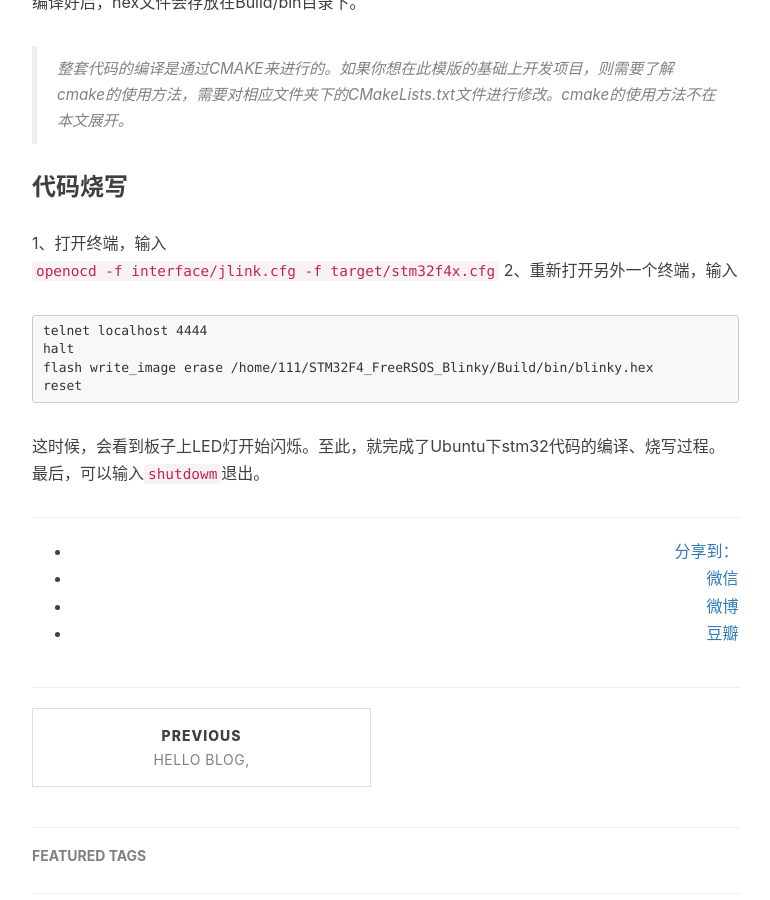
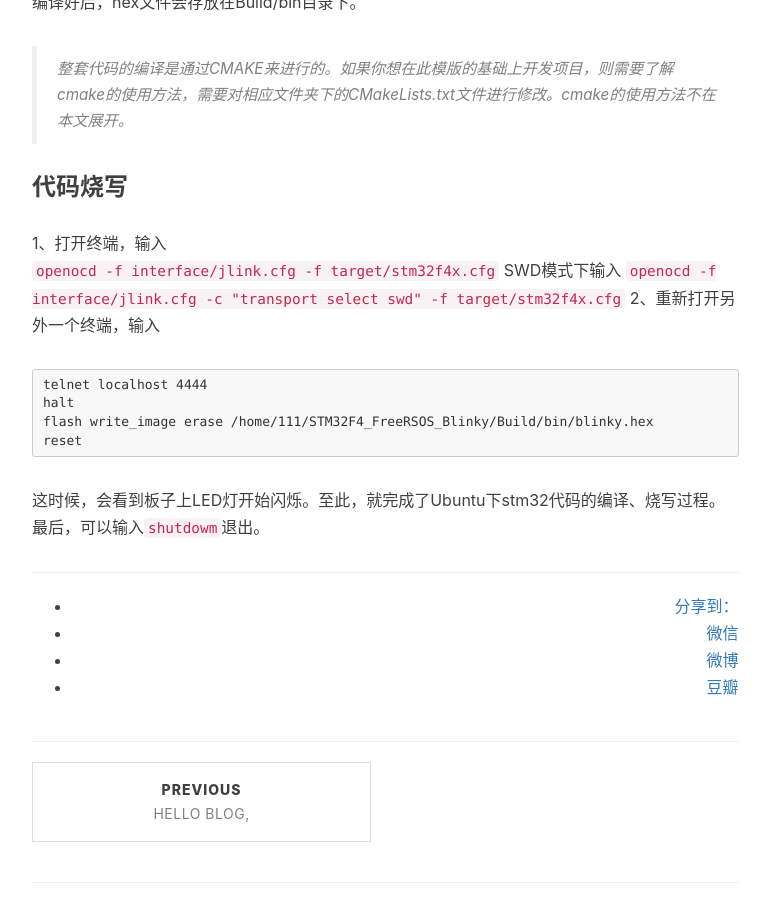
Before and after one commit to panrenjie/panrenjie.github.io, a Jekyll site: the page built from _posts/2017-05-27-use-CMake-for-STM32-develop.md, in a window 1280 px wide and 900 px high, scrolled down 2958 px. Shown: the whole window, without its empty margins (233-1003 px from the left). Built offline with Jekyll 4.4.1, drawn with Linux system fonts in a browser that asks for light colours; nearby versions of some CDN libraries; comment, search, counter and statistics services are not loaded.

Commit message:
add openocd swd mode command

````diff
--- a/_posts/2017-05-27-use-CMake-for-STM32-develop.md
+++ b/_posts/2017-05-27-use-CMake-for-STM32-develop.md
@@ -103,6 +103,8 @@ make
 
 1、打开终端，输入
 `openocd -f interface/jlink.cfg -f target/stm32f4x.cfg`
+SWD模式下输入
+`openocd -f interface/jlink.cfg -c "transport select swd" -f target/stm32f4x.cfg`
 2、重新打开另外一个终端，输入
 ```
 telnet localhost 4444
````
